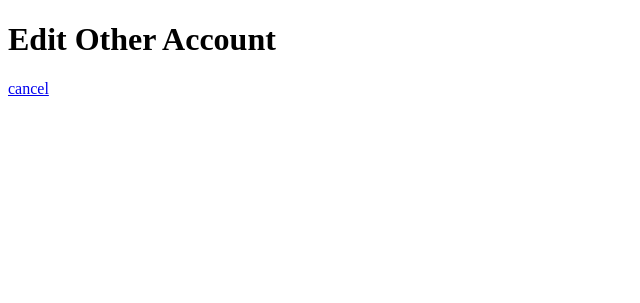
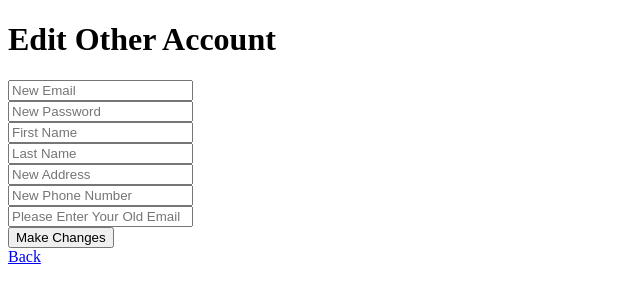
Before and after one commit to mohsinshah04/ta_project, a Django app: page /accountEditOther/ in a window 1280 px wide. Shown: the top 303 px of the page, without its empty margins (0-640 px from the left). Run offline with Django 5.2, Linux system fonts and the light colour scheme.

Commit message:
Finished skeleton for acctEditOthers page

```diff
--- a/djangoProject1/ta_app/tests.py
+++ b/djangoProject1/ta_app/tests.py
@@ -1,7 +1,7 @@
 from django.test import TestCase
 import tests_UnitTests.test_UserClass
 import tests_UnitTests.test_Course
-from tests_AcceptanceTests.test_Accounts import AccountsTest, AccountCreationTests, AccountsDelete, AccountsEditOthers, AccountsEditSelf
+from tests_AcceptanceTests.test_Accounts import AccountSearchTest, AccountCreationTests, AccountsDelete, AccountsEditOthers, AccountsEditSelf
 from tests_AcceptanceTests.test_Login import TestLogin
 
 
@@ -17,7 +17,7 @@ class TestCourseClass(TestCase):
 
 class TestAccounts(TestCase):
     def test_all(self):
-        self.assertTrue(AccountsTest, AccountCreationTests)
+        self.assertTrue(AccountSearchTest, AccountCreationTests)
         self.assertTrue(AccountsDelete, AccountsEditOthers)
         self.assertTrue(AccountsEditSelf, AccountsEditSelf)
 
--- a/djangoProject1/ta_app/views.py
+++ b/djangoProject1/ta_app/views.py
@@ -183,10 +183,12 @@ class AccountEditOther(View):
         get_all_info = False
         try:
             own_id = request.session.get('id')
-            user_id = int(request.POST.get('id'))
-            if not User.objects.filter(id=user_id).exists():
-                return render(request, 'acctsOtherEdit.html', {"message": "Invalid account id: " + str(user_id)})
+            user_email = request.POST['User Email']
+            if not User.objects.filter(User_Email=user_email).exists():
+                return render(request, 'acctsOtherEdit.html', {"message": "Invalid account email: " + user_email})
             own_user = User.objects.get(id=own_id)
+            user = User.objects.get(User_Email=user_email)
+            user_id = user.id
             if own_user.User_Role.Role_Name != "Supervisor":
                 return render(request, "acctsViewSelf.html", {"message": "You do not have permission to create users"})
             f_name = request.POST.get('First Name')
@@ -195,6 +197,18 @@ class AccountEditOther(View):
             password = request.POST.get('Password')
             address = request.POST.get('Address')
             phone = request.POST.get('Phone Number')
+            if f_name == "":
+                f_name = user.User_FName
+            if l_name == "":
+                l_name = user.User_LName
+            if email == "":
+                email = user.User_Email
+            if password == "":
+                password = user.User_Password
+            if address == "":
+                address = user.User_Home_Address
+            if phone == "":
+                phone = user.User_Phone_Number
         except:
             get_all_info = True
 
--- a/djangoProject1/templates/acctsOtherEdit.html
+++ b/djangoProject1/templates/acctsOtherEdit.html
@@ -6,6 +6,20 @@
 </head>
 <body>
 <h1>Edit Other Account</h1>
-    <a href="/accounts">cancel</a>
+    <form method="post">
+        {% csrf_token %}
+        <input type="text" name="Email" placeholder="New Email" value=""><br>
+        <input type="password" name="Password" placeholder="New Password" value=""><br>
+        <input type="text" name="First Name" placeholder="First Name" value=""><br>
+        <input type="text" name="Last Name" placeholder="Last Name" value=""><br>
+        <input type="text" name="Address" placeholder="New Address" value=""><br>
+        <input type="text" name="Phone Number" placeholder="New Phone Number" value=""><br>
+        <input type="text" name="User Email" placeholder="Please Enter Your Old Email" required><br>
+        <input type="submit" value="Make Changes">
+    </form>
+    {% if message %}
+            <p class="message">{{ message }}</p>
+    {% endif %}
+    <a href="/accountsViewSelf">Back</a>
 </body>
 </html>
```
Also changed, not shown: djangoProject1/templates/acctsEditSelf.html (+6 -6 lines), djangoProject1/tests_AcceptanceTests/test_Accounts.py (+21 -10 lines).
